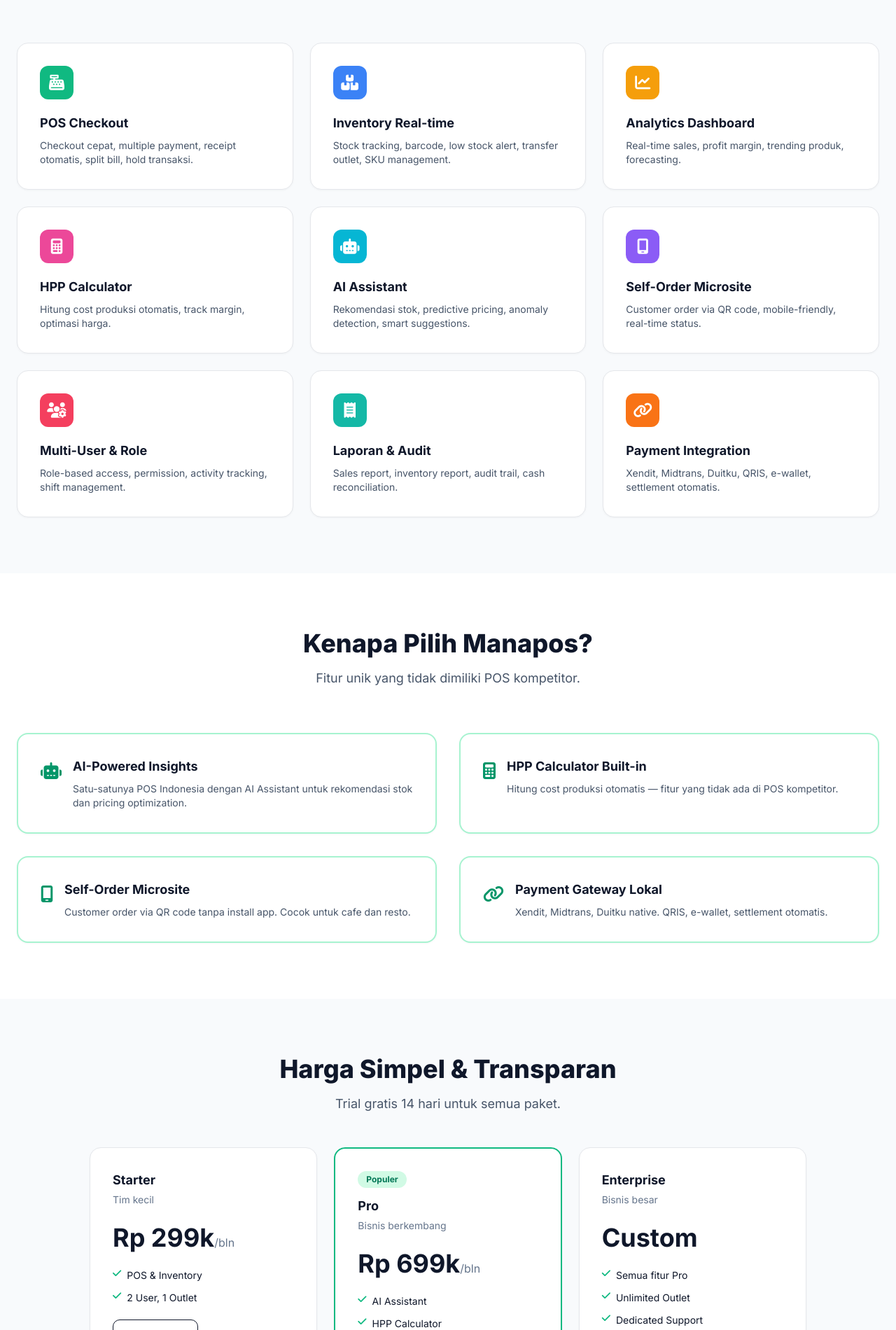
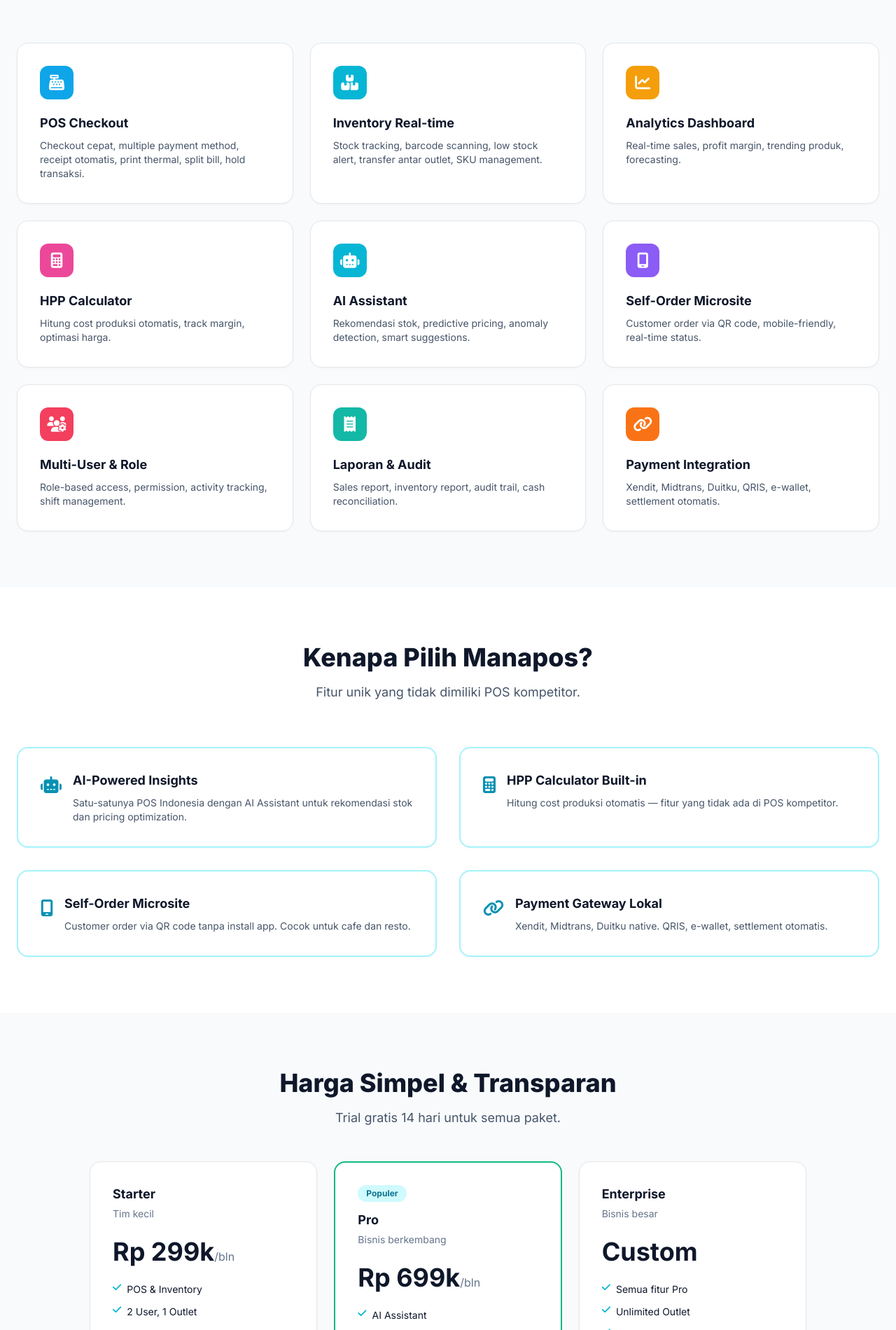
Before and after one commit to rizkidarmawan21/arstech-lp, a website: page index.html in a window 1280 px wide. Shown: the part 900-2800 px from the top of the page at 70% size. Drawn offline with nearby package versions, Linux system fonts and the light colour scheme.

Commit message:
style: update colors to match logo (blue/cyan theme)

```diff
--- a/index.html
+++ b/index.html
@@ -12,8 +12,8 @@
     body { background: #fff; color: #0f172a; }
     .card { background: #fff; border: 1px solid #e5e7eb; border-radius: 16px; box-shadow: 0 1px 3px rgba(0,0,0,0.04); transition: all 0.2s; }
     .card:hover { transform: translateY(-2px); box-shadow: 0 10px 30px rgba(0,0,0,0.08); }
-    .btn-primary { background: #10b981; color: #fff; padding: 12px 20px; border-radius: 10px; font-weight: 600; font-size: 15px; display: inline-flex; align-items: center; gap: 8px; transition: all 0.15s; }
-    .btn-primary:hover { background: #059669; }
+    .btn-primary { background: #0ea5e9; color: #fff; padding: 12px 20px; border-radius: 10px; font-weight: 600; font-size: 15px; display: inline-flex; align-items: center; gap: 8px; transition: all 0.15s; }
+    .btn-primary:hover { background: #0284c7; }
     .btn-secondary { background: #fff; color: #0f172a; padding: 12px 20px; border-radius: 10px; font-weight: 600; border: 1px solid #0f172a; transition: all 0.15s; }
     .btn-secondary:hover { background: #0f172a; color: #fff; }
     .btn-ghost { background: #f1f5f9; color: #0f172a; padding: 12px 20px; border-radius: 10px; font-weight: 600; transition: all 0.15s; }
@@ -46,8 +46,8 @@
     <div class="max-w-7xl mx-auto px-6">
       <div class="grid lg:grid-cols-2 gap-12 items-center">
         <div>
-          <div class="inline-flex mb-6 bg-emerald-50 text-emerald-700 px-4 py-2 rounded-full text-sm font-semibold">
-            <span class="w-2 h-2 bg-emerald-500 rounded-full mr-2 mt-1"></span>
+          <div class="inline-flex mb-6 bg-cyan-50 text-cyan-700 px-4 py-2 rounded-full text-sm font-semibold">
+            <span class="w-2 h-2 bg-cyan-500 rounded-full mr-2 mt-1"></span>
             Cloud POS with AI
           </div>
           <h1 class="text-5xl sm:text-6xl font-extrabold text-slate-900 mb-6 leading-tight">
@@ -94,14 +94,14 @@
       </div>
       <div class="grid md:grid-cols-2 lg:grid-cols-3 gap-6">
         <div class="card p-8">
-          <div class="icon-circle mb-5" style="background:#10b981"><i class="fas fa-cash-register"></i></div>
+          <div class="icon-circle mb-5" style="background:#0ea5e9"><i class="fas fa-cash-register"></i></div>
           <h3 class="text-lg font-bold mb-2">POS Checkout</h3>
-          <p class="text-sm text-slate-600">Checkout cepat, multiple payment, receipt otomatis, split bill, hold transaksi.</p>
+          <p class="text-sm text-slate-600">Checkout cepat, multiple payment method, receipt otomatis, print thermal, split bill, hold transaksi.</p>
         </div>
         <div class="card p-8">
-          <div class="icon-circle mb-5" style="background:#3b82f6"><i class="fas fa-boxes-stacked"></i></div>
+          <div class="icon-circle mb-5" style="background:#06b6d4"><i class="fas fa-boxes-stacked"></i></div>
           <h3 class="text-lg font-bold mb-2">Inventory Real-time</h3>
-          <p class="text-sm text-slate-600">Stock tracking, barcode, low stock alert, transfer outlet, SKU management.</p>
+          <p class="text-sm text-slate-600">Stock tracking, barcode scanning, low stock alert, transfer antar outlet, SKU management.</p>
         </div>
         <div class="card p-8">
           <div class="icon-circle mb-5" style="background:#f59e0b"><i class="fas fa-chart-line"></i></div>
@@ -149,36 +149,36 @@
         <p class="text-lg text-slate-600">Fitur unik yang tidak dimiliki POS kompetitor.</p>
       </div>
       <div class="grid md:grid-cols-2 gap-8">
-        <div class="card p-8 border-emerald-200" style="border-width:2px">
+        <div class="card p-8 border-cyan-200" style="border-width:2px">
           <div class="flex gap-4">
-            <i class="fas fa-robot text-emerald-600 text-2xl mt-1"></i>
+            <i class="fas fa-robot text-cyan-600 text-2xl mt-1"></i>
             <div>
               <h3 class="text-lg font-bold mb-2">AI-Powered Insights</h3>
               <p class="text-sm text-slate-600">Satu-satunya POS Indonesia dengan AI Assistant untuk rekomendasi stok dan pricing optimization.</p>
             </div>
           </div>
         </div>
-        <div class="card p-8 border-emerald-200" style="border-width:2px">
+        <div class="card p-8 border-cyan-200" style="border-width:2px">
           <div class="flex gap-4">
-            <i class="fas fa-calculator text-emerald-600 text-2xl mt-1"></i>
+            <i class="fas fa-calculator text-cyan-600 text-2xl mt-1"></i>
             <div>
               <h3 class="text-lg font-bold mb-2">HPP Calculator Built-in</h3>
               <p class="text-sm text-slate-600">Hitung cost produksi otomatis — fitur yang tidak ada di POS kompetitor.</p>
             </div>
           </div>
         </div>
-        <div class="card p-8 border-emerald-200" style="border-width:2px">
+        <div class="card p-8 border-cyan-200" style="border-width:2px">
           <div class="flex gap-4">
-            <i class="fas fa-mobile-screen text-emerald-600 text-2xl mt-1"></i>
+            <i class="fas fa-mobile-screen text-cyan-600 text-2xl mt-1"></i>
             <div>
               <h3 class="text-lg font-bold mb-2">Self-Order Microsite</h3>
               <p class="text-sm text-slate-600">Customer order via QR code tanpa install app. Cocok untuk cafe dan resto.</p>
             </div>
           </div>
         </div>
-        <div class="card p-8 border-emerald-200" style="border-width:2px">
+        <div class="card p-8 border-cyan-200" style="border-width:2px">
           <div class="flex gap-4">
-            <i class="fas fa-link text-emerald-600 text-2xl mt-1"></i>
+            <i class="fas fa-link text-cyan-600 text-2xl mt-1"></i>
             <div>
               <h3 class="text-lg font-bold mb-2">Payment Gateway Lokal</h3>
               <p class="text-sm text-slate-600">Xendit, Midtrans, Duitku native. QRIS, e-wallet, settlement otomatis.</p>
@@ -201,21 +201,21 @@
           <p class="text-sm text-slate-500 mb-6">Tim kecil</p>
           <div class="mb-6"><span class="text-4xl font-bold">Rp 299k</span><span class="text-slate-500">/bln</span></div>
           <ul class="space-y-3 mb-8 text-sm">
-            <li class="flex gap-2"><i class="fas fa-check text-emerald-500"></i> POS & Inventory</li>
-            <li class="flex gap-2"><i class="fas fa-check text-emerald-500"></i> 2 User, 1 Outlet</li>
+            <li class="flex gap-2"><i class="fas fa-check text-cyan-500"></i> POS & Inventory</li>
+            <li class="flex gap-2"><i class="fas fa-check text-cyan-500"></i> 2 User, 1 Outlet</li>
           </ul>
           <a href="#" class="btn-secondary w-full justify-center">Pilih Paket</a>
         </div>
         <div class="card p-8" style="border-color:#10b981;border-width:2px">
-          <div class="bg-emerald-100 text-emerald-700 px-3 py-1 rounded-full text-xs font-bold mb-3 w-fit">Populer</div>
+          <div class="bg-cyan-100 text-cyan-700 px-3 py-1 rounded-full text-xs font-bold mb-3 w-fit">Populer</div>
           <h3 class="text-lg font-bold mb-1">Pro</h3>
           <p class="text-sm text-slate-500 mb-6">Bisnis berkembang</p>
           <div class="mb-6"><span class="text-4xl font-bold">Rp 699k</span><span class="text-slate-500">/bln</span></div>
           <ul class="space-y-3 mb-8 text-sm">
-            <li class="flex gap-2"><i class="fas fa-check text-emerald-500"></i> AI Assistant</li>
-            <li class="flex gap-2"><i class="fas fa-check text-emerald-500"></i> HPP Calculator</li>
-            <li class="flex gap-2"><i class="fas fa-check text-emerald-500"></i> Self-Order Microsite</li>
-            <li class="flex gap-2"><i class="fas fa-check text-emerald-500"></i> 10 User, 3 Outlet</li>
+            <li class="flex gap-2"><i class="fas fa-check text-cyan-500"></i> AI Assistant</li>
+            <li class="flex gap-2"><i class="fas fa-check text-cyan-500"></i> HPP Calculator</li>
+            <li class="flex gap-2"><i class="fas fa-check text-cyan-500"></i> Self-Order Microsite</li>
+            <li class="flex gap-2"><i class="fas fa-check text-cyan-500"></i> 10 User, 3 Outlet</li>
           </ul>
           <a href="#" class="btn-primary w-full justify-center">Mulai Gratis</a>
         </div>
@@ -224,9 +224,9 @@
           <p class="text-sm text-slate-500 mb-6">Bisnis besar</p>
           <div class="mb-6"><span class="text-4xl font-bold">Custom</span></div>
           <ul class="space-y-3 mb-8 text-sm">
-            <li class="flex gap-2"><i class="fas fa-check text-emerald-500"></i> Semua fitur Pro</li>
-            <li class="flex gap-2"><i class="fas fa-check text-emerald-500"></i> Unlimited Outlet</li>
-            <li class="flex gap-2"><i class="fas fa-check text-emerald-500"></i> Dedicated Support</li>
+            <li class="flex gap-2"><i class="fas fa-check text-cyan-500"></i> Semua fitur Pro</li>
+            <li class="flex gap-2"><i class="fas fa-check text-cyan-500"></i> Unlimited Outlet</li>
+            <li class="flex gap-2"><i class="fas fa-check text-cyan-500"></i> Dedicated Support</li>
           </ul>
           <a href="#" class="btn-secondary w-full justify-center">Hubungi Sales</a>
         </div>
```
